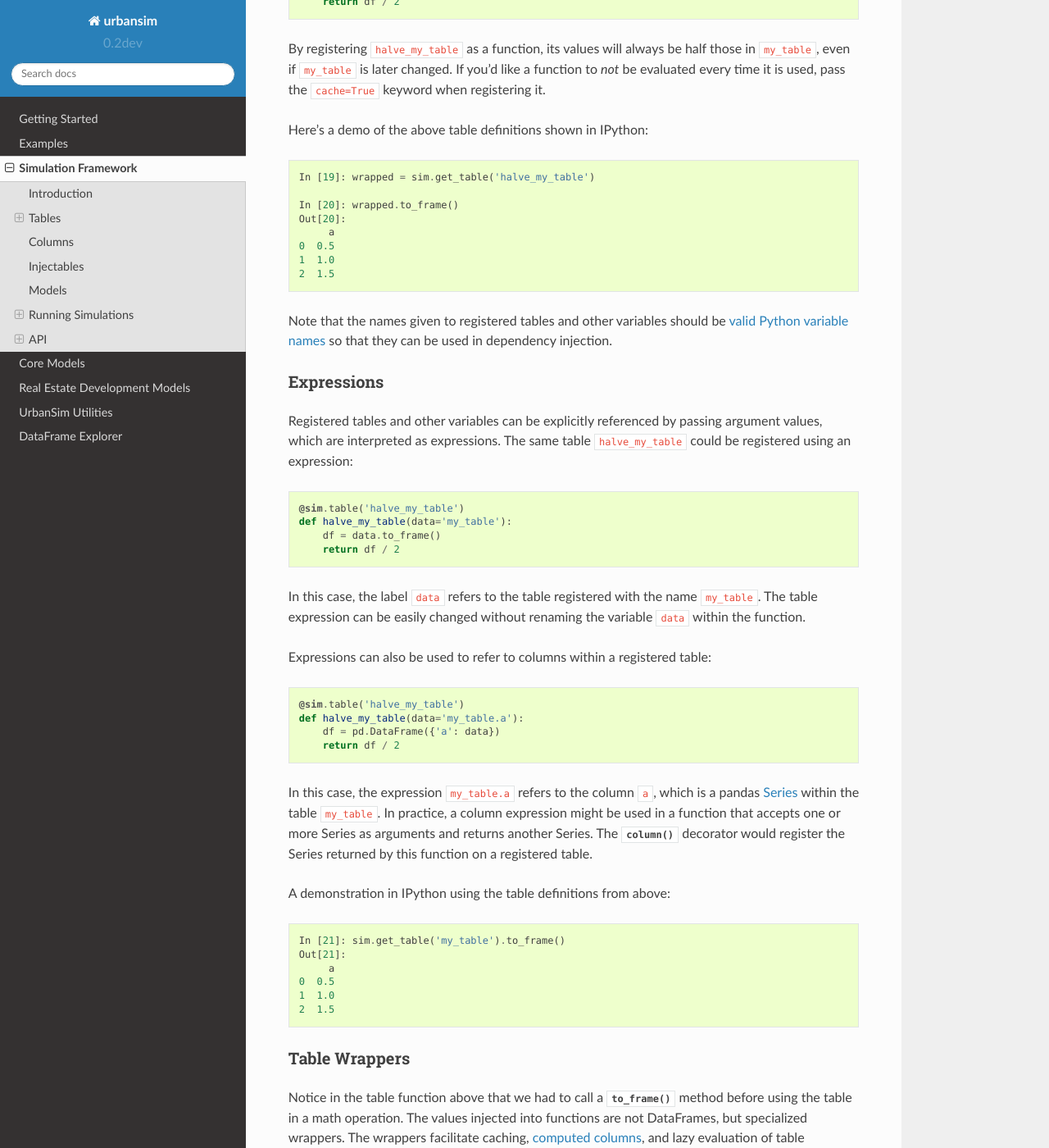
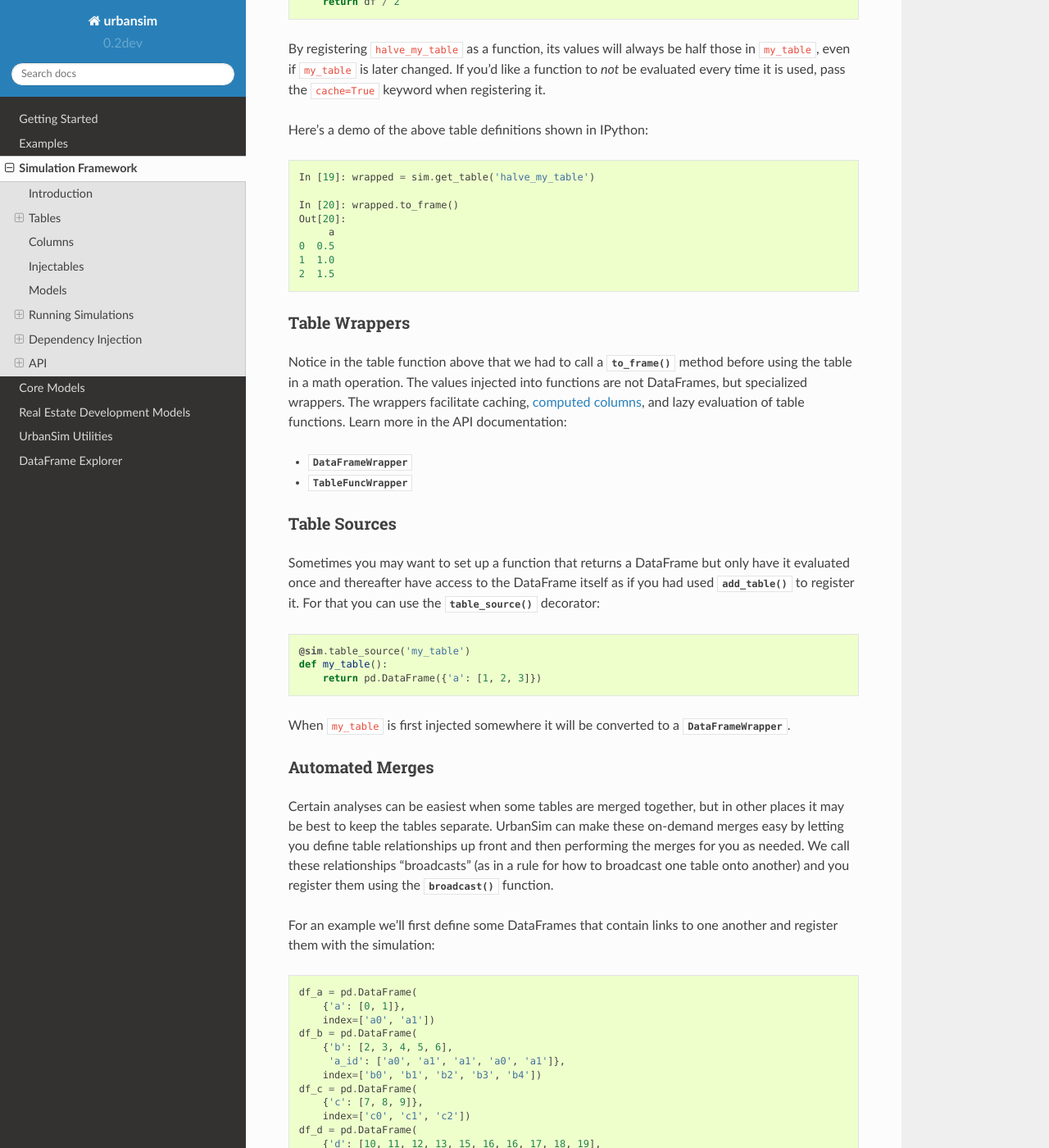
Before and after one commit to UDST/urbansim, a Sphinx documentation site: the page built from docs/sim/index.rst, in a window 1280 px wide and 1400 px high, scrolled down 1691 px. Shown: the whole window at 82% size. Built offline with Sphinx 7.4.7 and the Read the Docs theme 2.0.0, drawn with Linux system fonts in a browser that asks for light colours; some of the changed text lies outside the part shown.

Commit message:
Move and edit variable expressions section
After some thought I decided it would be worthwhile to have
a section dedicated to describing dependency injection since
that's rather central to the simulation framework.
I put it at the end just before the API section.
The content is an edited/expanded version of that first written
by @daradib.

```diff
--- a/docs/sim/index.rst
+++ b/docs/sim/index.rst
@@ -104,52 +104,6 @@
 
     In [20]: wrapped.to_frame()
     Out[20]:
-         a
-    0  0.5
-    1  1.0
-    2  1.5
-
-Note that the names given to registered tables and other variables should be
-`valid Python variable names <http://en.wikibooks.org/wiki/Python_Beginner_to_Expert/Native_Types>`_
-so that they can be used in dependency injection.
-
-Expressions
-~~~~~~~~~~~
-
-Registered tables and other variables can be explicitly referenced by
-passing argument values, which are interpreted as expressions. The same
-table ``halve_my_table`` could be registered using
-an expression::
-
-    @sim.table('halve_my_table')
-    def halve_my_table(data='my_table'):
-        df = data.to_frame()
-        return df / 2
-
-In this case, the label ``data`` refers to the table registered with the
-name ``my_table``. The table expression can be easily changed without
-renaming the variable ``data`` within the function.
-
-Expressions can also be used to refer to columns within a registered table::
-
-    @sim.table('halve_my_table')
-    def halve_my_table(data='my_table.a'):
-        df = pd.DataFrame({'a': data})
-        return df / 2
-
-In this case, the expression ``my_table.a`` refers to the column ``a``,
-which is a pandas `Series`_ within the table ``my_table``.
-In practice, a column expression might be used in a function that accepts
-one or more Series as arguments and returns another Series.
-The :py:func:`~urbansim.sim.simulation.column` decorator
-would register the Series returned by this function on a registered table.
-
-A demonstration in IPython using the table definitions from above:
-
-.. code-block:: python
-
-    In [21]: sim.get_table('my_table').to_frame()
-    Out[21]:
          a
     0  0.5
     1  1.0
@@ -492,6 +446,45 @@
 saves tables every fifth year. In addition, the final data is always saved
 under the key ``'final/<table name>'``.
 
+Dependency Injection
+--------------------
+
+A key feature of the simulation framework is that it matches the names
+of function arguments to the names of registered variables in order to
+inject variables when evaluating functions.
+For that reason it's important that variables be registered with names
+that are also
+`valid Python variables <http://en.wikibooks.org/wiki/Python_Beginner_to_Expert/Native_Types>`__.
+
+Variable Expressions
+~~~~~~~~~~~~~~~~~~~~
+
+Dependency injection is extended by a feature we call "variable expressions"
+that allow you to specify a variable to inject via strings and Python
+keyword arguments. Here's an example redone from above using
+variable expressions::
+
+    @sim.table('halve_my_table')
+    def halve_my_table(data='my_table'):
+        df = data.to_frame()
+        return df / 2
+
+The variable registered as ``'my_table'`` is injected into this function
+as the argument ``data``.
+
+Expressions can also be used to refer to columns within a registered table::
+
+    @sim.table('halve_my_table')
+    def halve_my_table(data='my_table.a'):
+        df = pd.DataFrame({'a': data / 2})
+        return df
+
+The expression ``my_table.a`` refers to the column ``a``,
+which is a pandas `Series`_ within the table ``my_table``.
+This may be useful in situations where a function requires only a single
+column from a table and the user would like to specifically document that
+in the function's arguments.
+
 API
 ---
 
```
